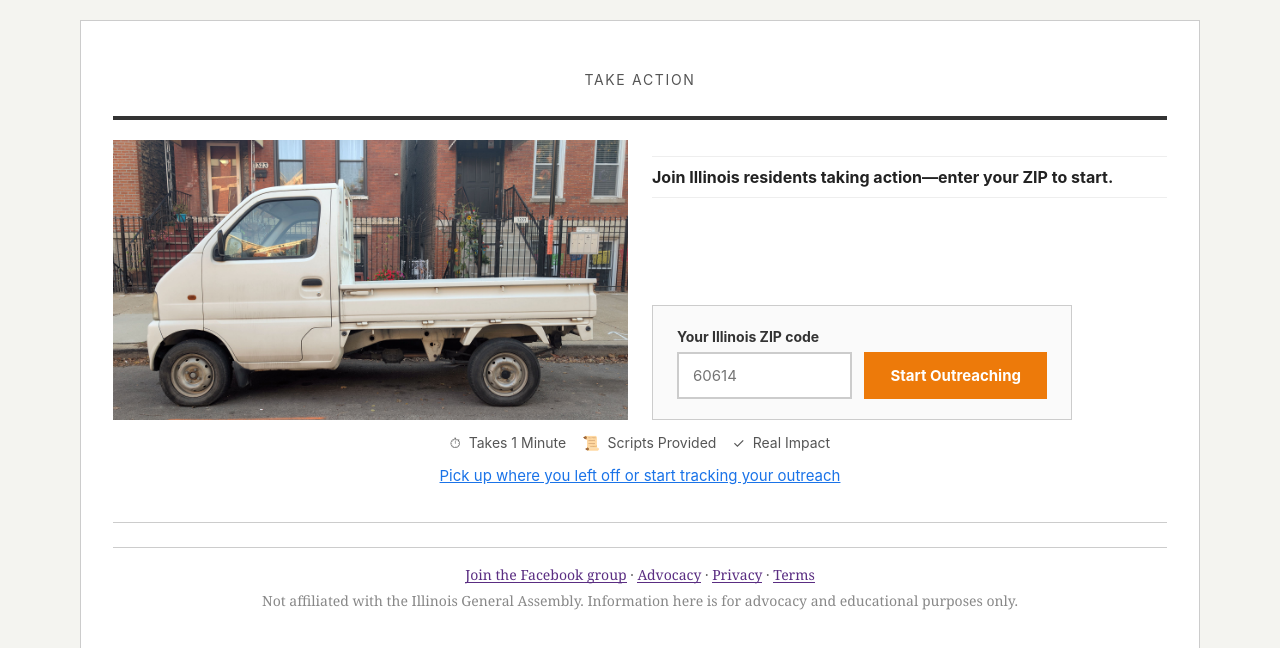
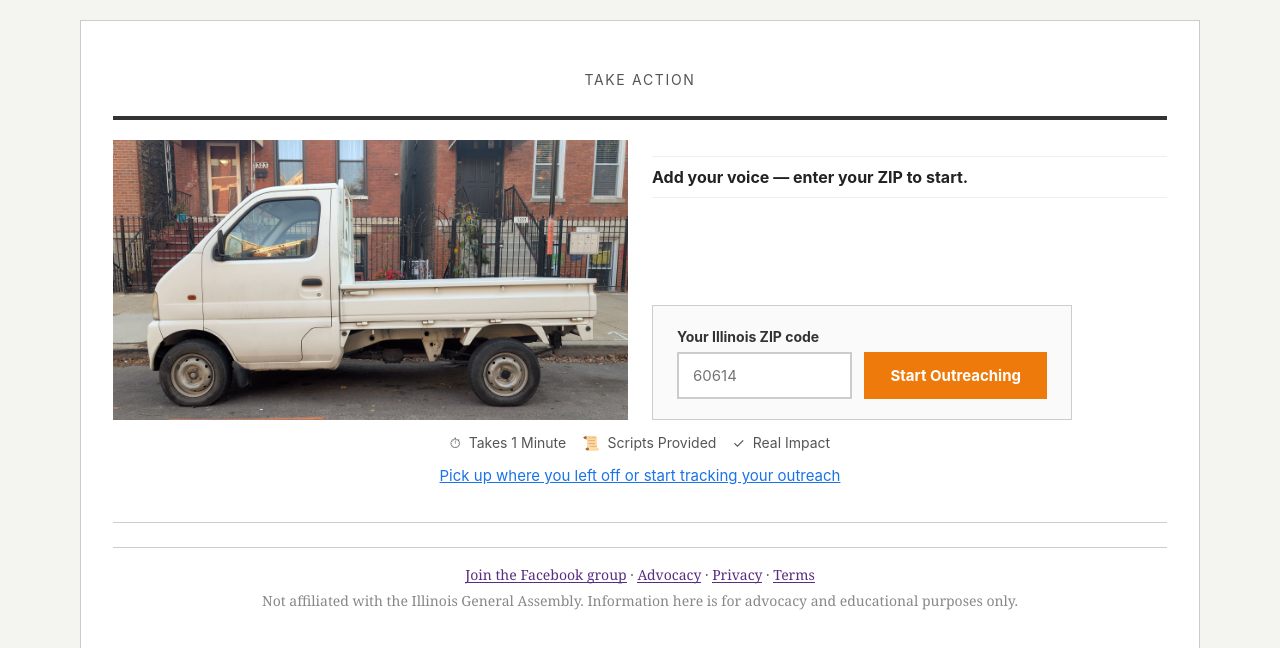
Before and after one commit to tyler-morales/ilga-graph, a Python web app: template src/ilga_graph/templates/index.html in a window 1280 px wide. Shown: the top 648 px of the page. Run offline with Jinja, Linux system fonts and the light colour scheme; the template is opened without the code that fills it, so the values that code supplies are empty; some libraries are stand-ins or nearby versions.

Commit message:
copy(hero): hero ticker messaging and ticker styling
- Ticker: 'Add your voice' / 'Add your voice — enter your ZIP to start'
- Count line: 'X+ outreach actions already made' when calls_total > 0
- advocacy-form.css: hero-ticker [aria-hidden=true] uses --font-size-h2

Co-authored-by: Cursor <cursoragent@cursor.com>

```diff
--- a/src/ilga_graph/static/css/advocacy-form.css
+++ b/src/ilga_graph/static/css/advocacy-form.css
@@ -233,7 +233,7 @@
 }
 
 .hero-ticker [aria-hidden="true"] {
-  font-size: var(--font-size-body);
+  font-size: var(--font-size-h2);
   color: var(--color-hero-cta);
 }
 
--- a/src/ilga_graph/templates/index.html
+++ b/src/ilga_graph/templates/index.html
@@ -27,10 +27,10 @@
                 <p class="hero-subhead">{{ hero_subhead }}</p>
                 <p class="hero-ticker" aria-live="polite">
                     {% if calls_total|default(0) > 0 %}
-                    Join <strong aria-hidden="true">{{ calls_total }}</strong>+ Illinois residents who've already
-                    taken action.
+                    Add your voice. <strong aria-hidden="true">{{ calls_total }}</strong>+ outreach actions already
+                    made.
                     {% else %}
-                    Join Illinois residents taking action—enter your ZIP to start.
+                    Add your voice — enter your ZIP to start.
                     {% endif %}
                 </p>
                 <div class="hero-form">
```
